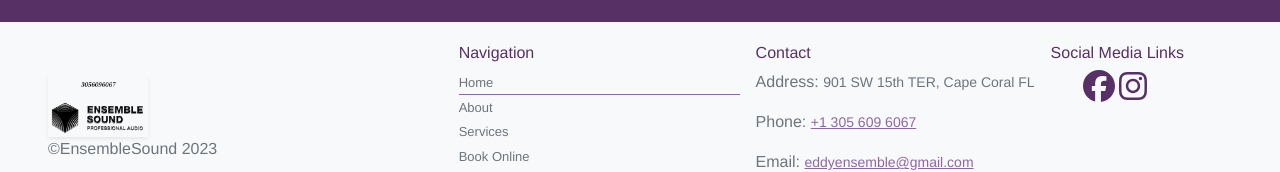
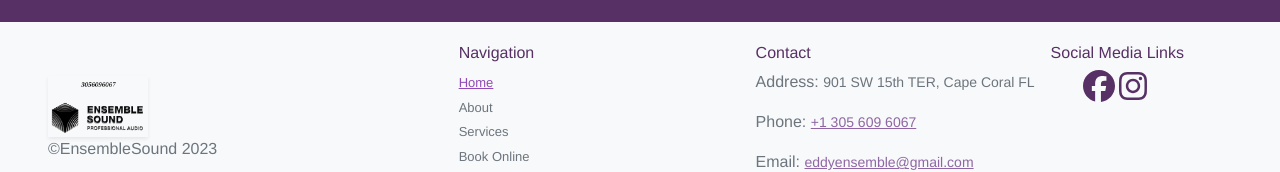
Before and after one commit to JuankGF/ensemble_sound, a React (Create React App) app: page / in a window 1280 px wide. Shown: the part 2403-2575 px from the top of the page. Built offline with nearby package versions, Linux system fonts and the light colour scheme.

Commit message:
Fix footer nav links style

```diff
--- a/src/App.scss
+++ b/src/App.scss
@@ -82,6 +82,18 @@ nav {
     &:focus::after,
     &.active::after {
       transform: scale(1);
+    }
+  }
+  .footer-nav {
+    .app-link {
+      &.active,
+      &:hover {
+        text-decoration: underline;
+        color: base_styles.$secondary_color_light !important;
+      }
+      &::after {
+        width: 0px;
+      }
     }
   }
 }
```
